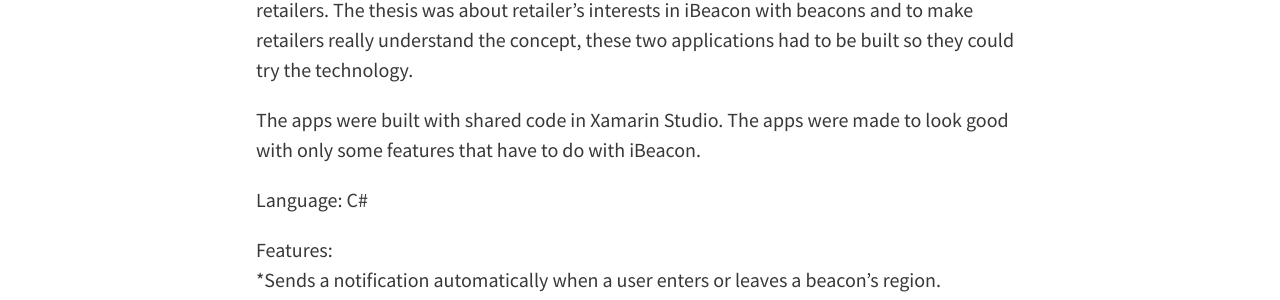
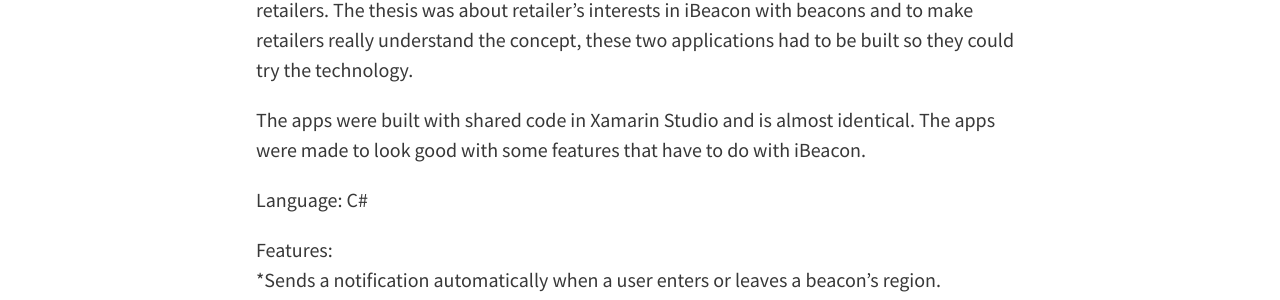
Before and after one commit to axelnyberg/axelnyberg.github.io, a Jekyll site: the page built from _posts/2016-04-30-ios-android-ibeacon-retail-apps.md, in a window 1280 px wide. Shown: the part 1082-1382 px from the top of the page. Built offline with Jekyll 4.4.1, drawn with Linux system fonts in a browser that asks for light colours; nearby versions of some CDN libraries.

Commit message:
Update 2016-04-30-ios-android-ibeacon-retail-apps.md

```diff
--- a/_posts/2016-04-30-ios-android-ibeacon-retail-apps.md
+++ b/_posts/2016-04-30-ios-android-ibeacon-retail-apps.md
@@ -7,7 +7,7 @@ title: iOS and Android Apps Created With Xamarin and iBeacon technology as a con
 These two applications were built for my thesis so valid data could be collected from retailers.
 The thesis was about retailer’s interests in iBeacon with beacons and to make retailers really understand the concept, these two applications had to be built so they could try the technology.
 
-The apps were built with shared code in Xamarin Studio. The apps were made to look good with only some features that have to do with iBeacon.
+The apps were built with shared code in Xamarin Studio and is almost identical. The apps were made to look good with some features that have to do with iBeacon.
 
 Language: C#
 
```
